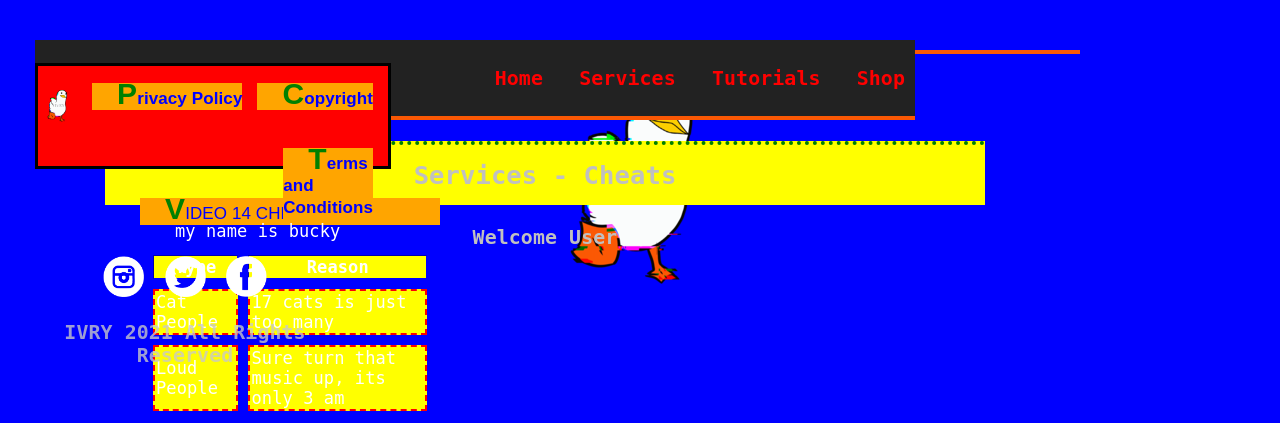
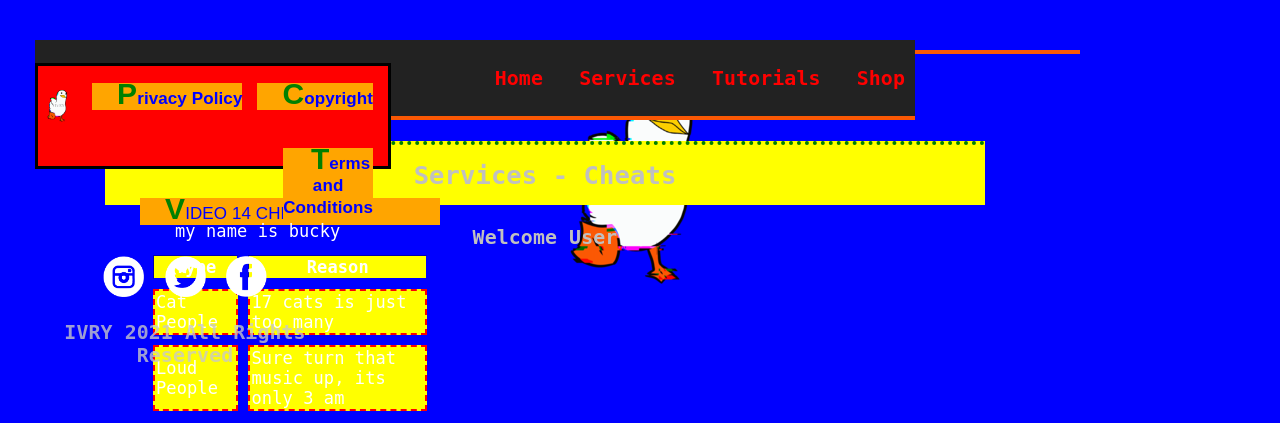
Before and after one commit to i1470s/IVRY-Website-V2, a PHP site: page /content/services/cheat.html in a window 1280 px wide. Shown: the top 423 px of the page. Run offline with PHP 8.4, Linux system fonts and the light colour scheme.

Commit message:
Add files via upload

```diff
--- a/data/css/styles.css
+++ b/data/css/styles.css
@@ -199,6 +199,7 @@ a:active {
 }
 
 a {
+    text-align: center;
     text-decoration: none;
 }
 
--- a/index.html
+++ b/index.html
@@ -121,8 +121,7 @@ window.ss360Config = {
         animationSpeed: 500
     },
     searchBox: {
-        placeholder: "Search...",
-        color: "#FB5804"
+        placeholder: "Search..."
     },
     results: {
         moreResultsButton: "Show more results"
```
